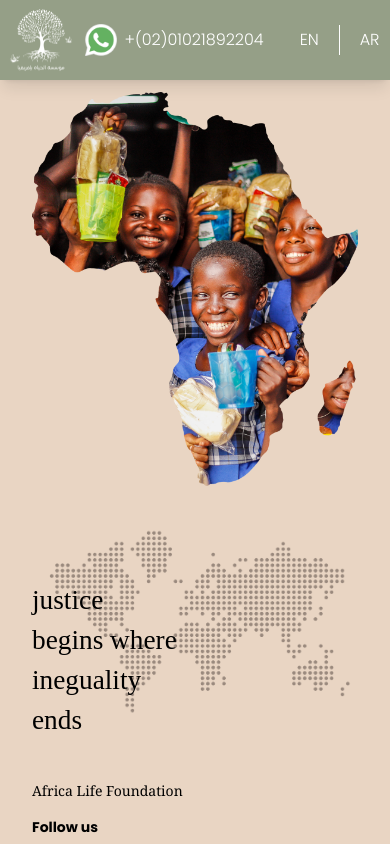
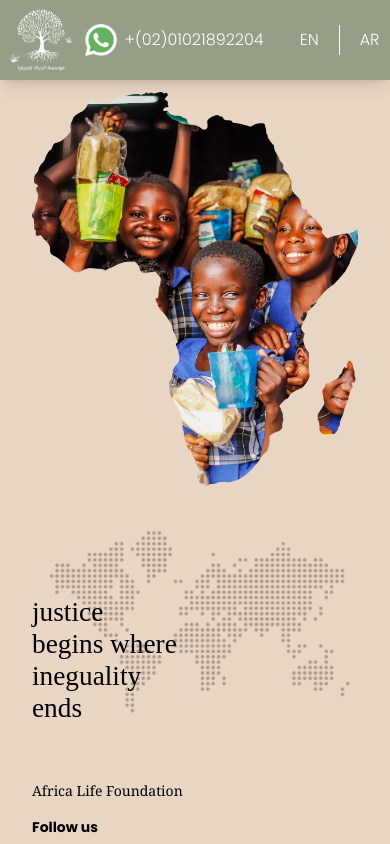
Before and after one commit to Ahmed-Abozied1/Alhaya-Website, a React (Create React App) app: page / in a window 390 px wide. Shown: the top 844 px of the page. Built offline with nearby package versions, Linux system fonts and the light colour scheme; a web font is replaced by a local one.

Commit message:
edit responsivep

```diff
--- a/src/components/Home/About/AboutUs.js
+++ b/src/components/Home/About/AboutUs.js
@@ -4,7 +4,7 @@ import AboutUsRowReverse from "./AboutUsRowReverse";
 import "./About.css"
 const AboutUs = () => {
   return (
-    <sectio className="my-0 py-0 md:px-20 px-8 bg-dry" id="about">
+    <section id="about">
     <div class="flex flex-col justify-center items-center ">
     <header class="mb-2 mt-12 text-4xl font-bold">
         <div class="relative">
@@ -15,7 +15,7 @@ const AboutUs = () => {
         </div>
       </header>
     </div>
-<div className="flex ml-4 mr-4  lg:gap-4 gap-10 flex-col ">
+<div className="flex ml-8 mr-8  lg:gap-4 gap-10 flex-col ">
 <AboutUsRow
         title="Our Story"
         para="We are a for-profit organization that
@@ -41,7 +41,7 @@ the privacy of the donor."
       />
 </div>
 
-    </sectio>
+    </section>
   );
 };
 
--- a/src/components/Home/About/AboutUsRow.js
+++ b/src/components/Home/About/AboutUsRow.js
@@ -3,7 +3,7 @@ import "./About.css"
 
 const AboutUsRow = ({title,para, imgSrc}) => {
   return (
-<div className="  lg:grid lg:grid-cols-2 lg:gap-10 items-center flex lg:flex-col flex-col-reverse">
+<div className="  lg:grid lg:grid-cols-2 lg:gap-10 items-center flex  lg:flex-col flex-col-reverse">
 
        <div className="flex  lg:gap-4 gap-2 flex-col">
 
--- a/src/components/Home/Header/Header.css
+++ b/src/components/Home/Header/Header.css
@@ -2,7 +2,30 @@
 
     width: 130px;
     height: 55px;
-
     background: #000;
     border-radius: 0px 30px 30px 30px;
     }
+.header{
+    font-size: 4rem;
+line-height: 5rem;
+}
+
+    @media (max-width: 780px) {
+       .header{
+        font-size: 3rem;
+        line-height: 3rem;
+       }
+      }
+      @media (max-width: 440px) {
+       .header{
+        font-size: 3rem;
+        line-height: 2.4rem;
+       }
+      }
+      @media (max-width: 400px) {
+        /* Set the width to 100% and remove the border radius for smaller screens */
+       .header{
+        font-size: 2.5rem;
+        line-height: 2rem;
+       }
+      }
--- a/src/components/Home/Header/ImageAndText.js
+++ b/src/components/Home/Header/ImageAndText.js
@@ -11,8 +11,8 @@ const ImageAndText = () => {
   return (
     <div class="relative  ">
 
-      <img src="HomeImages/1.png" alt="" className="opacity-40" />
-      <h1 class="absolute header lg:text-7xl text-4xl w-full      text-black top-1/3 left-1/2 -translate-x-1/2 -translate-y-1/2">
+      <img src="HomeImages/1.png" alt="" className="opacity-30 " />
+      <h1 class="absolute header  w-full  leading-10    text-black top-1/3 left-1/2 -translate-x-1/2 -translate-y-1/2">
         justice
         <br />
         begins where <br />
@@ -20,7 +20,7 @@ const ImageAndText = () => {
         ends
       </h1>
 
-      <div className="  gap-4 flex flex-col justify-center  mb-4 md:text-lg text-sm">
+      <div className=" lg:mb-4 mb-4 gap-4 flex flex-col justify-center   md:text-lg text-sm">
         <p className="text-black font-serif  tex-xl xl:text-base ">
           Africa Life Foundation
         </p>
--- a/src/components/Home/ScrollVedio/ScrollVedio.css
+++ b/src/components/Home/ScrollVedio/ScrollVedio.css
@@ -1,4 +1,3 @@
-/* Section Scroll Vedios */
 .scrollVedios {
     margin: 0 175px 0 175px;
     display: flex;
@@ -67,7 +66,7 @@
   .con {
     /* width: 1092px; */
     width: 100%;
-    max-width: 1092px;
+    max-width: 1120px;
     height:550px;
     overflow: hidden;
     background: #959f87;
@@ -76,12 +75,12 @@
     justify-content: center;
     margin: 0 auto;
   }
-  .vedioImg {
+  /* .vedioImg {
     width: 100%;
     max-width: 100%;
     height: auto;
     max-height: 14rem;
-  }
+  } */
 
   .playBtn {
     background: #959f87;
@@ -91,12 +90,11 @@
   }
   .cardVedio {
     border-radius: 0 3.2rem 0;
-    width: 16rem;
-    height: 22rem;
+    /* width: 16rem; */
+    /* height: 26rem; */
+    padding-bottom: 3rem;
     margin-top: 3rem;
     overflow: hidden;
-    flex-shrink: 0;
-    /* padding: 1rem; */
   }
 
   @media (max-width: 768px) {
--- a/src/components/Home/ScrollVedio/ScrollVedios.js
+++ b/src/components/Home/ScrollVedio/ScrollVedios.js
@@ -27,14 +27,16 @@ function ScrollVedios() {
           slidesToShow: 2,
           slidesToScroll: 2,
           infinite: true,
+
         },
       },
       {
         breakpoint: 600,
         settings: {
-          slidesToShow: 2,
-          slidesToScroll: 2,
-          initialSlide: 2,
+          slidesToShow: 1,
+          slidesToScroll: 1,
+          // initialSlide: 1,
+
         },
       },
       {
--- a/src/components/Home/Services/Services.js
+++ b/src/components/Home/Services/Services.js
@@ -14,7 +14,7 @@ const Services = () => {
         </div>
       </header>
 
-      <section class="flex flex-col justify-between items-center servicesCon">
+      <section class="flex p-4 flex-col justify-between items-center servicesCon">
         <div class="flex flex-row mb-4 justify-evenly w-full">
           <AboutUsRowChart img="charity.png" title="charity" class="mr-4" />
           <AboutUsRowChart img="sack.png" title="Feeding" class="mr-4" />
```
